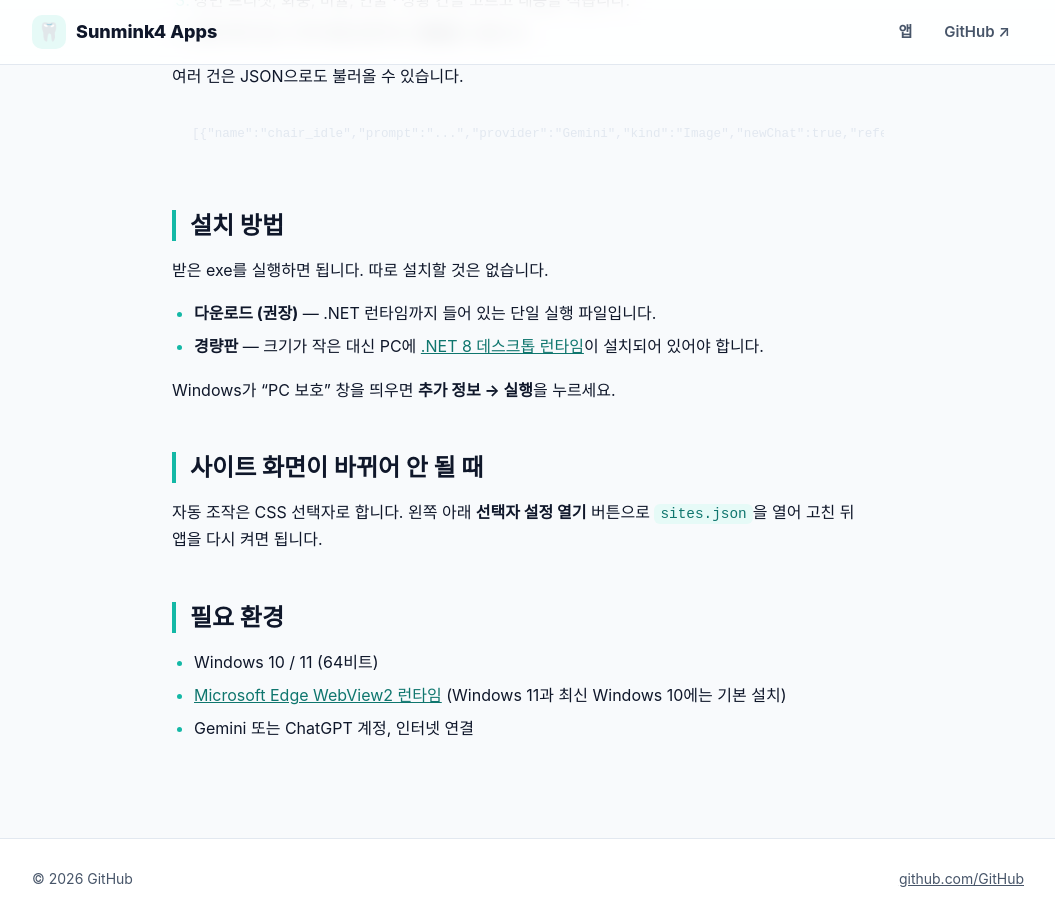
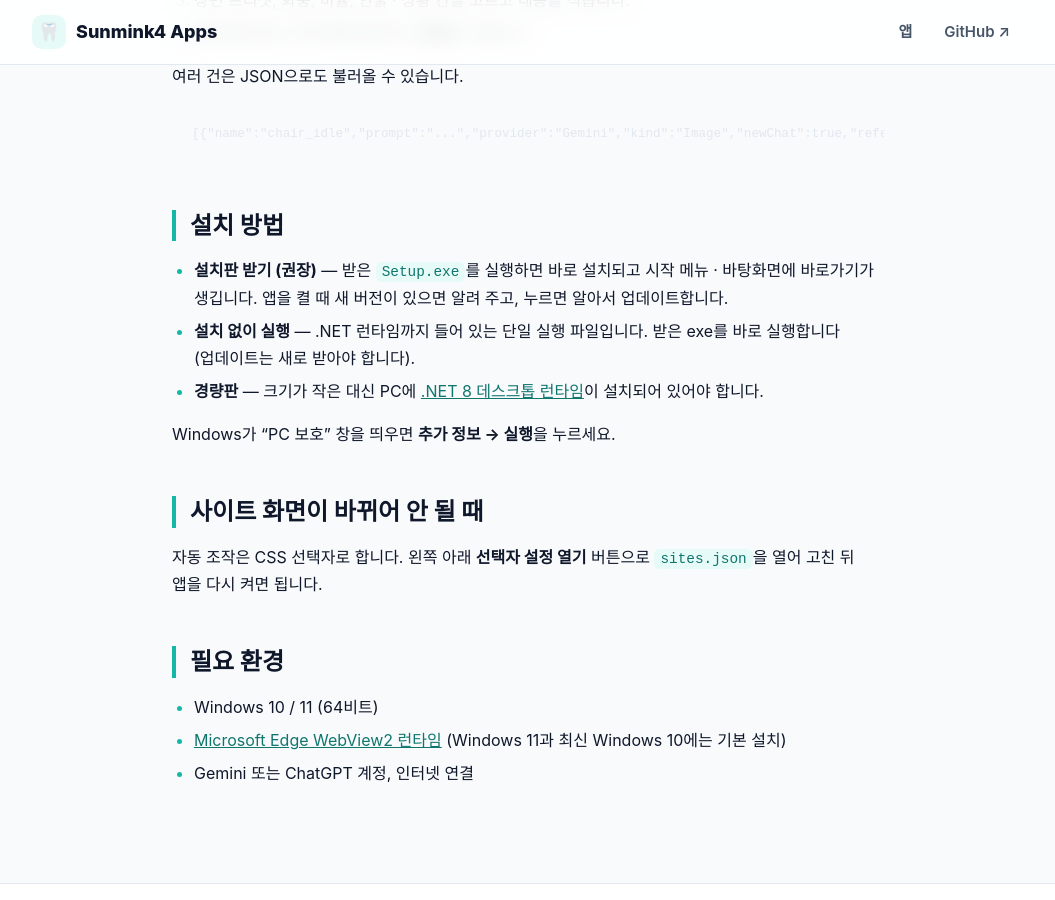
Before and after one commit to sunmink4/sunmink4.github.io, a Jekyll site: the page built from _projects/dental-clinic-image-maker.md, in a window 1280 px wide and 900 px high, scrolled down 3348 px. Shown: the whole window, without its empty margins (112-1167 px from the left). Built offline with Jekyll 4.4.1, drawn with Linux system fonts in a browser that asks for light colours; some web fonts are replaced; comment, search, counter and statistics services are not loaded.

Commit message:
치과 이미지 메이커에 설치판(Setup.exe) 다운로드 버튼을 맨 앞에 둔다
v0.1.5 부터 릴리스에 Velopack 설치판(DentalImageMaker-win-Setup.exe)이 올라간다. 큰 버튼은
설치판(바로가기 · 자동 업데이트), 그 옆은 설치 없이 실행하는 단일 exe 로 두고 설치 방법 글도 고친다.

Co-Authored-By: Claude Opus 5.5 <noreply@anthropic.com>

```diff
--- a/_projects/dental-clinic-image-maker.md
+++ b/_projects/dental-clinic-image-maker.md
@@ -6,10 +6,14 @@ icon: 🦷
 order: 1
 tags: [Windows, WPF, Gemini, ChatGPT, API 요금 없음]
 downloads:
+  - match: '-win-Setup\.exe$'
+    label: ⬇ 설치판 받기
+    sub: 바로가기 · 자동 업데이트 (권장)
+    primary: true
   - match: '-win-x64\.exe$'
-    label: ⬇ 다운로드
-    sub: 단일 실행 파일 (권장)
-    primary: true
+    label: 설치 없이 실행
+    sub: 단일 실행 파일
+    beside_primary: true
   - match: '-win-x64-framework-dependent\.exe$'
     label: 경량판 받기
     sub: .NET 8 데스크톱 런타임 필요
@@ -95,9 +99,8 @@ API를 쓰지 않으므로 지금 쓰는 구독 외에 **추가 요금이 들지
 
 ## 설치 방법
 
-받은 exe를 실행하면 됩니다. 따로 설치할 것은 없습니다.
-
-- **다운로드 (권장)** — .NET 런타임까지 들어 있는 단일 실행 파일입니다.
+- **설치판 받기 (권장)** — 받은 `Setup.exe`를 실행하면 바로 설치되고 시작 메뉴 · 바탕화면에 바로가기가 생깁니다. 앱을 켤 때 새 버전이 있으면 알려 주고, 누르면 알아서 업데이트합니다.
+- **설치 없이 실행** — .NET 런타임까지 들어 있는 단일 실행 파일입니다. 받은 exe를 바로 실행합니다(업데이트는 새로 받아야 합니다).
 - **경량판** — 크기가 작은 대신 PC에 [.NET 8 데스크톱 런타임](https://dotnet.microsoft.com/download/dotnet/8.0)이 설치되어 있어야 합니다.
 
 Windows가 "PC 보호" 창을 띄우면 **추가 정보 → 실행**을 누르세요.
```
